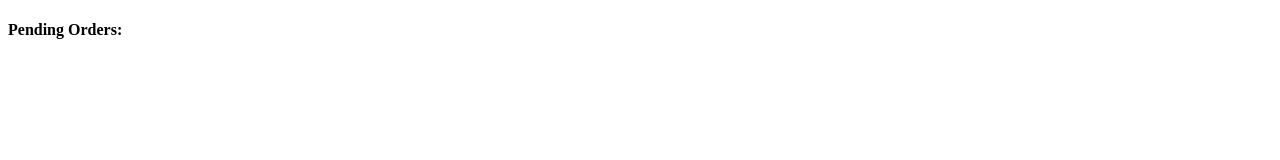
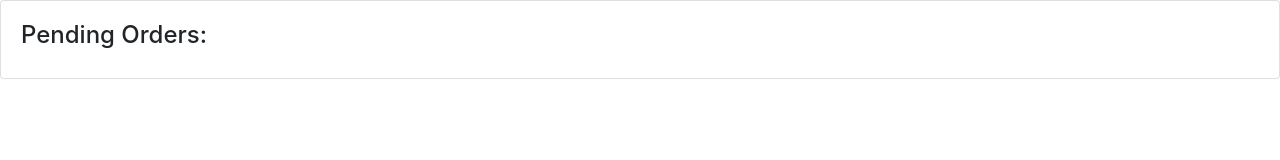
Before and after one commit to CTECH-IT/partner-shopping-project-team-sleepy, a plain HTML site: page manager.html in a window 1280 px wide. Drawn offline with nearby package versions, Linux system fonts and the light colour scheme.

Commit message:
added basic manager site

```diff
--- a/manager.html
+++ b/manager.html
@@ -2,12 +2,16 @@
 <html lang="en" dir="ltr">
 
 <head>
-
+  <link rel="stylesheet" href="https://cdnjs.cloudflare.com/ajax/libs/normalize/8.0.1/normalize.min.css">
+  <link rel="stylesheet" href="stylesheets/styles.css">
+  <link rel="stylesheet" href="https://cdnjs.cloudflare.com/ajax/libs/twitter-bootstrap/4.3.1/css/bootstrap.min.css">
 </head>
 
+<body>
 <div class="card card-default">
     <div class="card-body">
       <h4>Pending Orders:</h4>
       <div data-shopping-order="checklist">
       </div>
     </div>
+</body>
```
